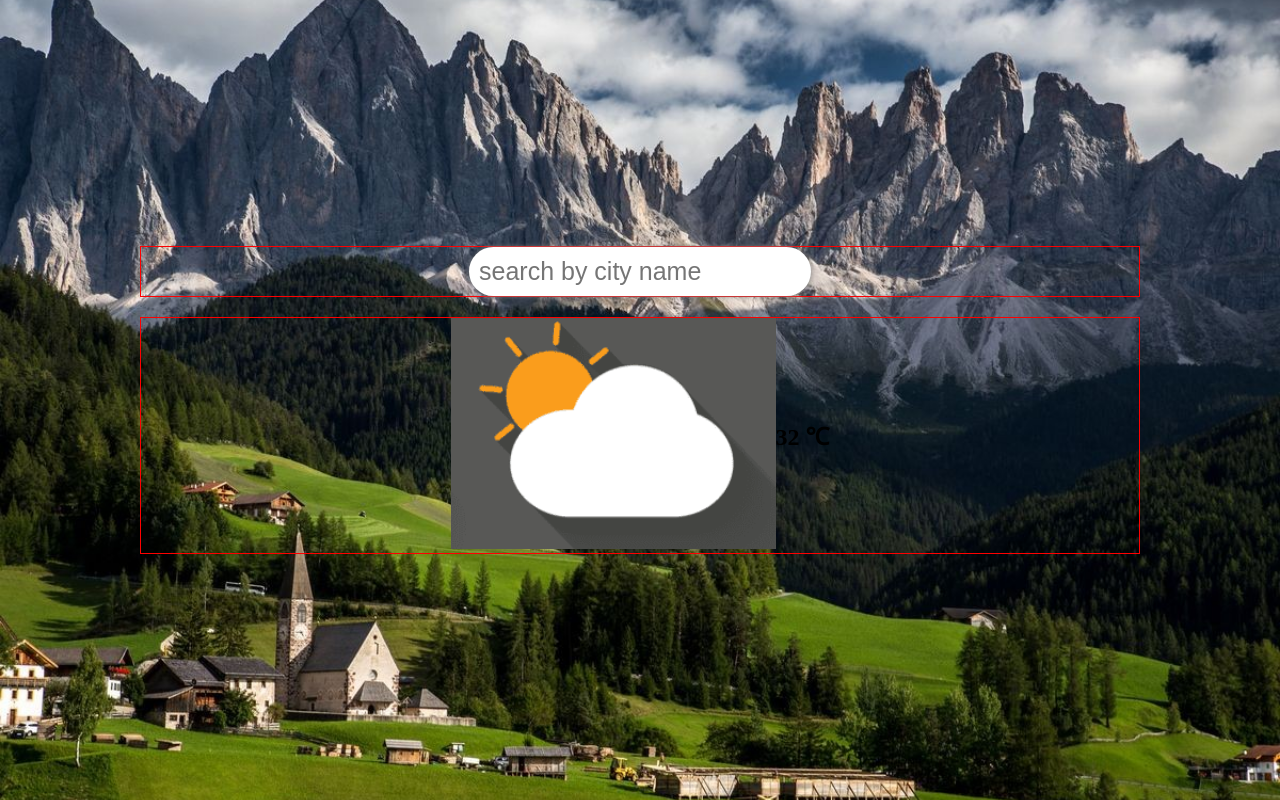
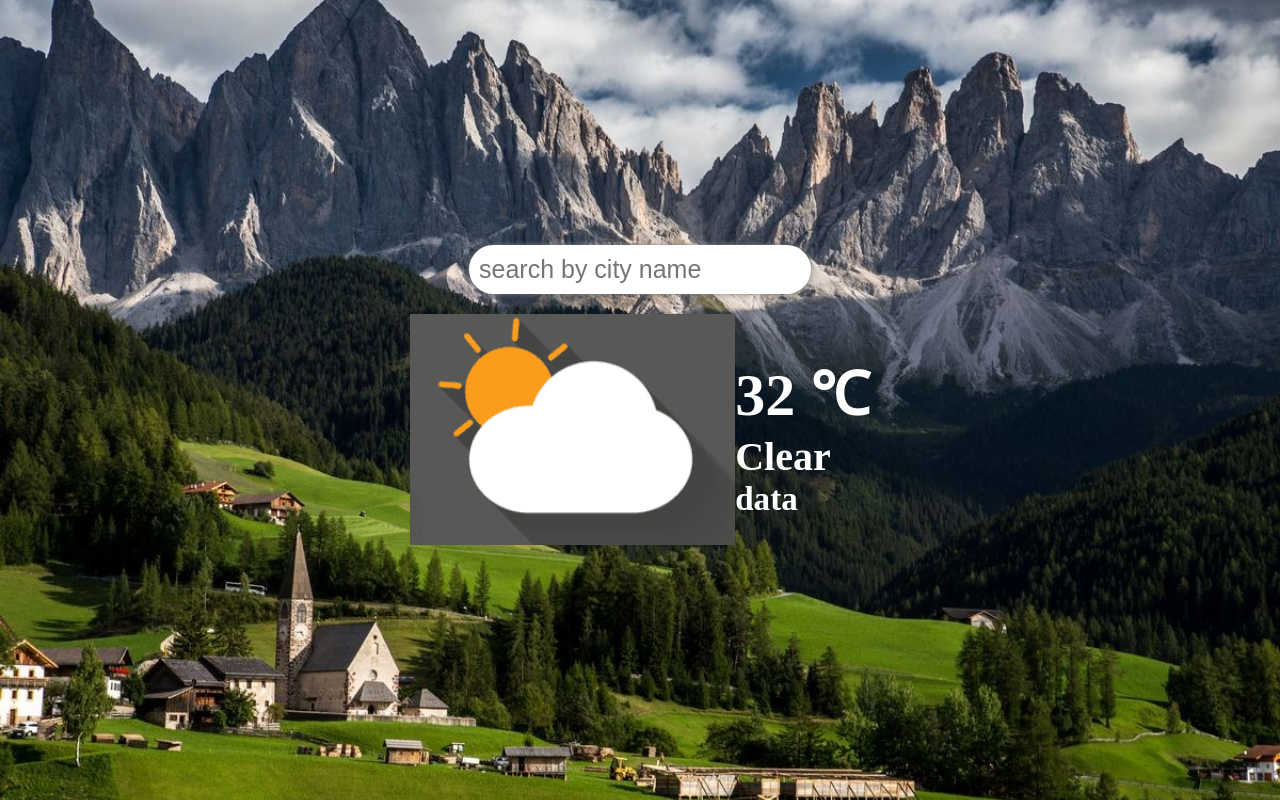
Before and after one commit to suryawanshi-vaishnavi/Weather-App, a plain HTML site: page index.html in a window 1280 px wide. Drawn offline with Linux system fonts and the light colour scheme.

Commit message:
weather app

```diff
--- a/index.html
+++ b/index.html
@@ -27,6 +27,8 @@
 
           <div>
              <h2>32 ℃</h2>
+             <h4>Clear</h4>
+             <h5>data</h5>
           </div>
         </div>
     </div>
--- a/style.css
+++ b/style.css
@@ -13,10 +13,11 @@
 .row{
     display:flex;
     align-items:center;
-    justify-content: center;
+    justify-content : center;
     width:1000px;
-    border:1px red solid;
     margin:10px;
+    font-size:40px;
+    color:white;
 }
 #search{
     font-size: 25px;
```
